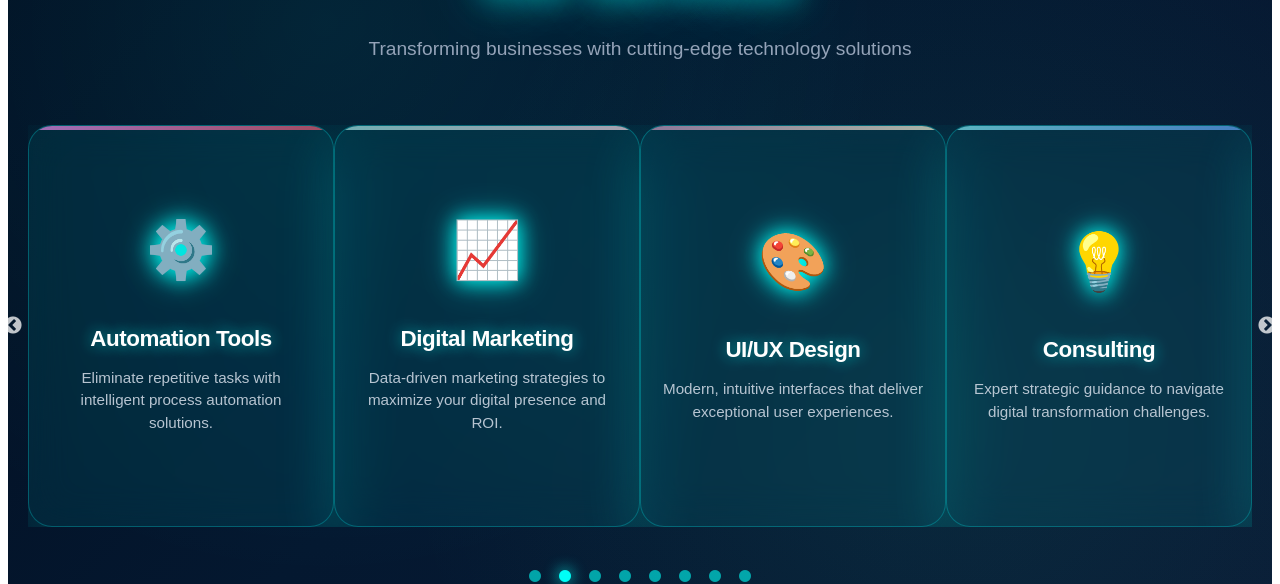
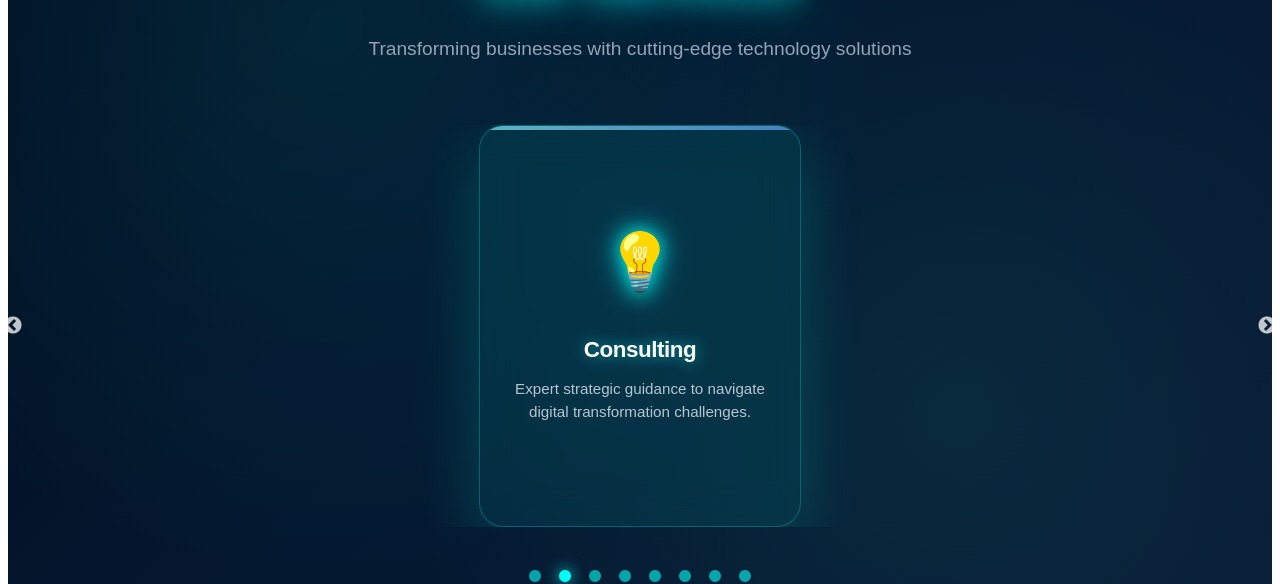
Before and after one commit to anirudhsaini364-Data/futurify-site, a React (Vite) app: page / in a window 1280 px wide. Shown: the part 1020-1604 px from the top of the page. Built offline with nearby package versions, Linux system fonts and the light colour scheme.

Commit message:
Update: applied all latest changes

```diff
--- a/src/App.jsx
+++ b/src/App.jsx
@@ -124,19 +124,18 @@ useEffect(() => {
   dots: true,
   infinite: true,
   speed: 800,
-  slidesToShow: 5,
+  slidesToShow: 1,
   slidesToScroll: 1,
   autoplay: true,
   autoplaySpeed: 3500,
   pauseOnHover: true,
-  responsive: [
-    { breakpoint: 1600, settings: { slidesToShow: 4, slidesToScroll: 1 } },
-    { breakpoint: 1200, settings: { slidesToShow: 3, slidesToScroll: 1 } },
-    { breakpoint: 900, settings: { slidesToShow: 2, slidesToScroll: 1 } },
-   { breakpoint: 600, settings: { slidesToShow: 1, slidesToScroll: 1 } },
-{ breakpoint: 480, settings: { slidesToShow: 1, slidesToScroll: 1 } },
-
-  ],
+  rresponsive: [
+  { breakpoint: 600, settings: { slidesToShow: 1 } },
+  { breakpoint: 900, settings: { slidesToShow: 2 } },
+  { breakpoint: 1200, settings: { slidesToShow: 3 } },
+  { breakpoint: 1600, settings: { slidesToShow: 4 } },
+  { breakpoint: 9999, settings: { slidesToShow: 5 } }, // desktop max
+],
 };
 
   const clientsSliderSettings = {
@@ -1113,9 +1112,11 @@ useEffect(() => {
           text-shadow: 0 0 15px #00fff7 !important;
         }
 
-        .slick-slide > div {
-          height: 100%;
-        }
+     .slick-slide > div {
+  height: 100% !important;
+  display: flex !important;
+}
+
 
        /* Ensure slick recalculates properly on mobile */
 .slick-track {
```
